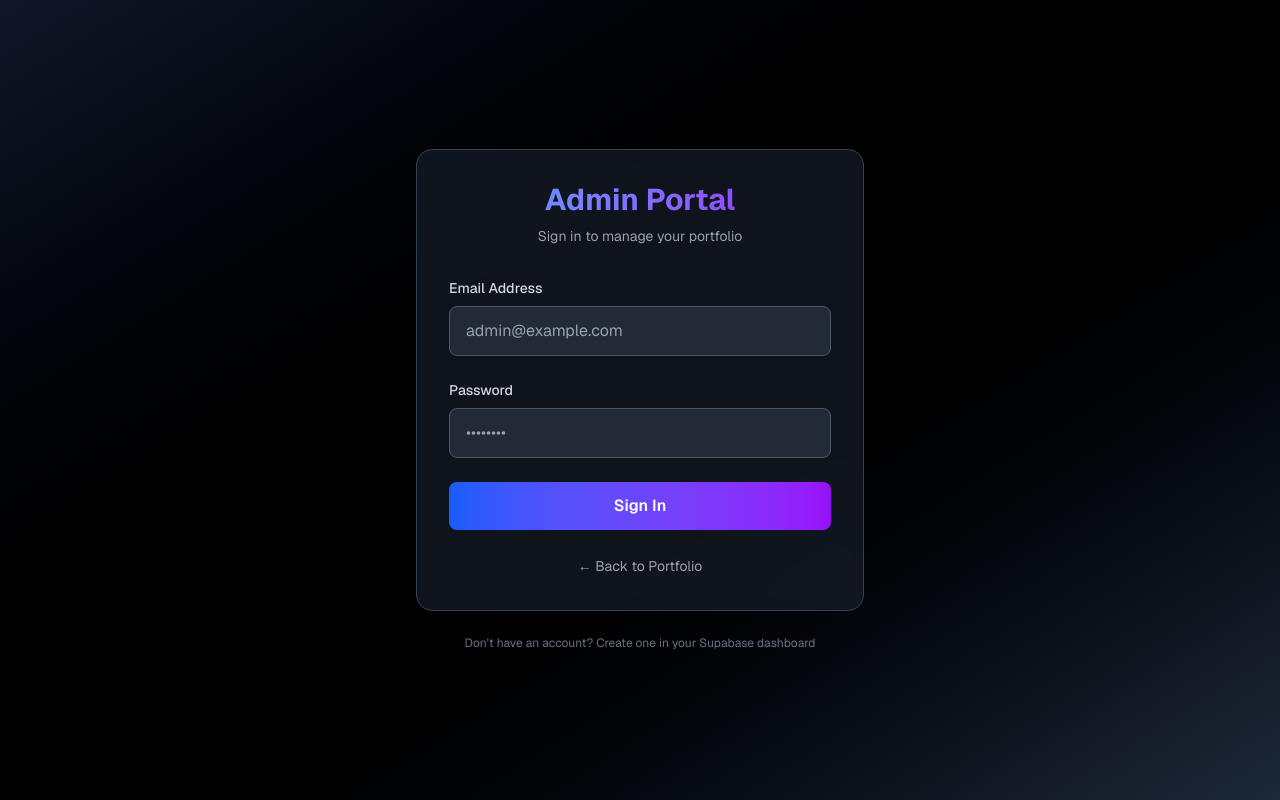
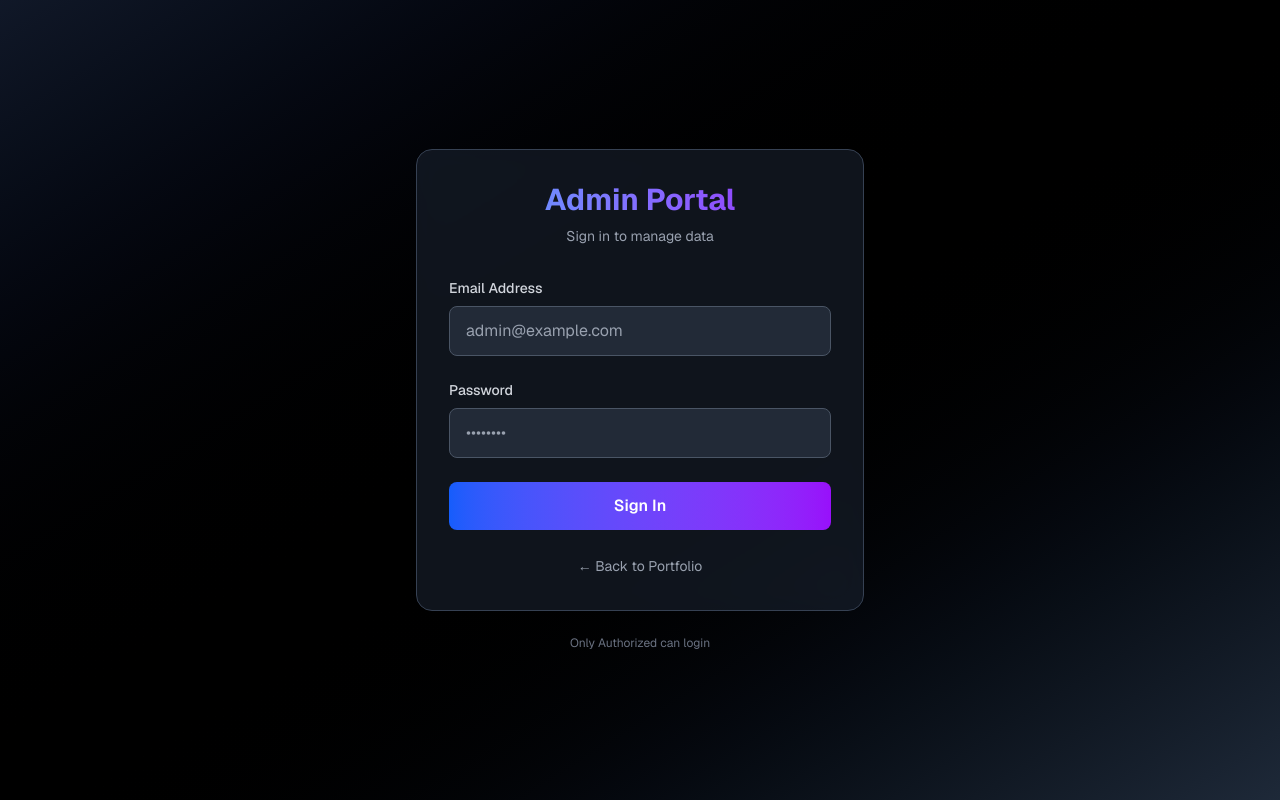
Before and after one commit to thedeba/thedeba.github.io, a Next.js app: page /auth/login in a window 1280 px wide. Built offline with nearby package versions, Linux system fonts and the light colour scheme; no server answers.

Commit message:
minor bug fixed

```diff
--- a/app/auth/login/page.tsx
+++ b/app/auth/login/page.tsx
@@ -55,7 +55,7 @@ export default function AdminLogin() {
               Admin Portal
             </h1>
             <p className="text-gray-400 text-sm">
-              Sign in to manage your portfolio
+              Sign in to manage data
             </p>
           </motion.div>
 
@@ -146,7 +146,7 @@ export default function AdminLogin() {
           className="mt-6 text-center"
         >
           <p className="text-gray-500 text-xs">
-            Don't have an account? Create one in your Supabase dashboard
+            Only Authorized can login
           </p>
         </motion.div>
       </motion.div>
```
